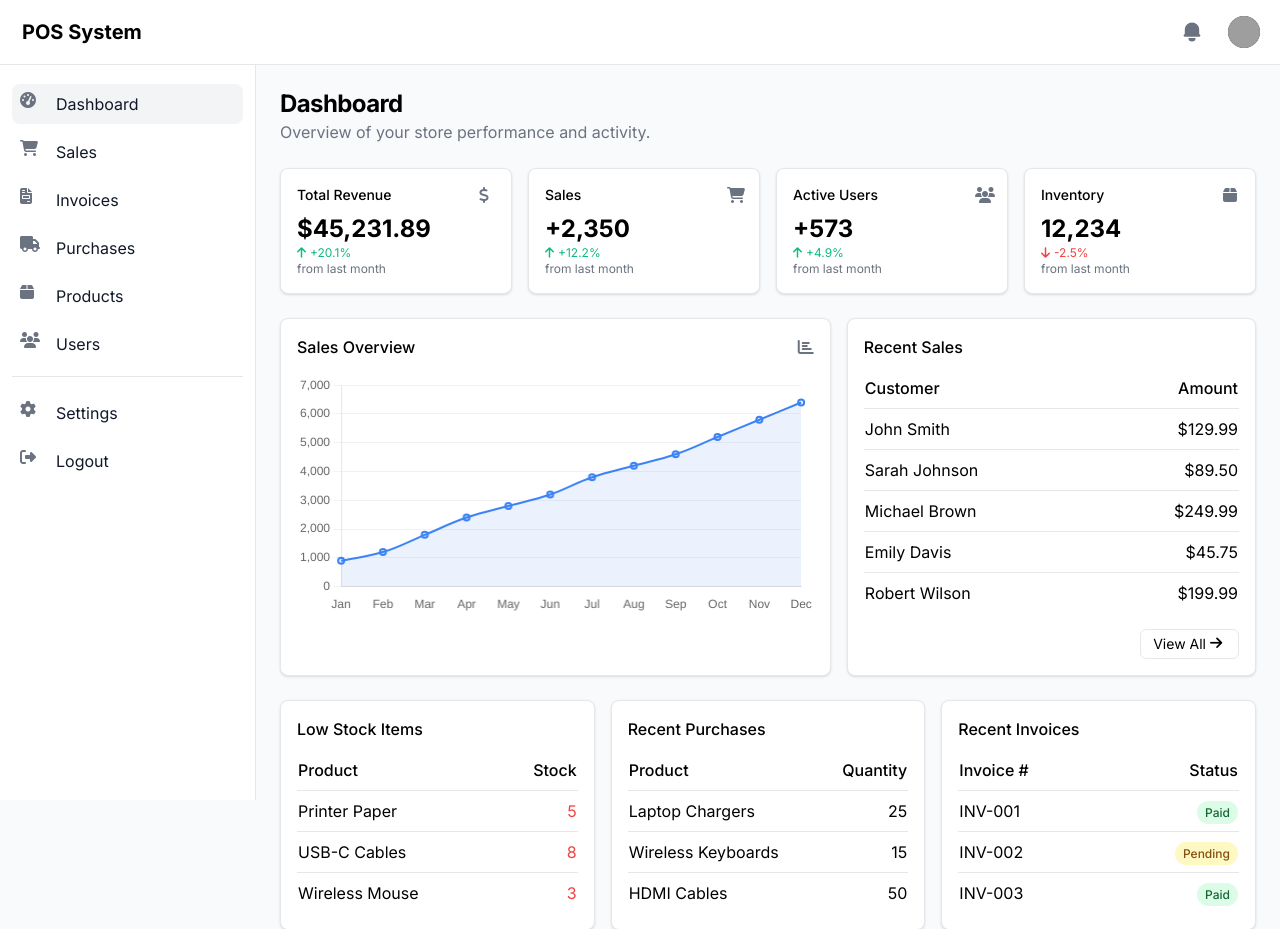
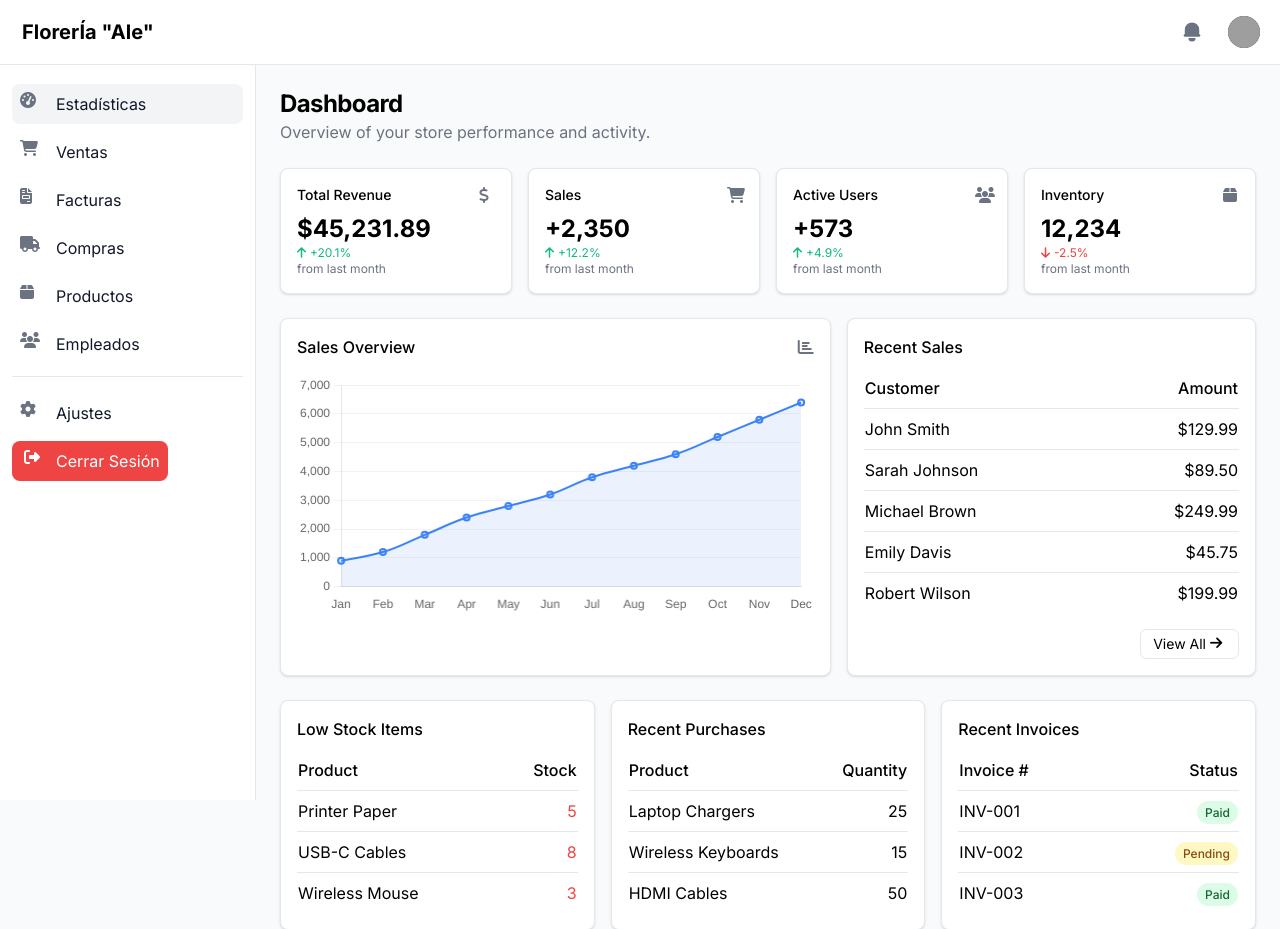
Before and after one commit to CharlangasTangas/FloreriaAle_Proyecto, a PHP site: page /index.php in a window 1280 px wide. Shown: the top 929 px of the page. Run offline with PHP 8.4, Linux system fonts and the light colour scheme; grey boxes are pictures that could not be loaded.

Commit message:
Comentar y traducir código

```diff
--- a/includes/navbar.php
+++ b/includes/navbar.php
@@ -11,7 +11,7 @@
                     </svg>
                 </button>
                 <a href="index.php" class="text-xl font-bold flex items-center lg:ml-2.5">
-                    <span class="self-center whitespace-nowrap">POS System</span>
+                    <span class="self-center whitespace-nowrap">FlorerÍa "Ale"</span>
                 </a>
             </div>
             <div class="flex items-center">
--- a/includes/sidebar.php
+++ b/includes/sidebar.php
@@ -5,58 +5,70 @@
             <div class="flex-1 px-3 space-y-1 bg-white divide-y divide-gray-200">
                 <ul class="pb-2 space-y-2">
 
-                    <!-- D A S H B O A R D -->
+                    <!-- E S T A D Í S T I C A S -->
                     <li>
                         <a href="?page=dashboard" class="flex items-center p-2 text-base text-gray-900 rounded-lg hover:bg-gray-100 group <?php echo (!isset($_GET['page']) || $_GET['page'] === 'dashboard') ? 'bg-gray-100' : ''; ?>">
                             <i class="fas fa-tachometer-alt w-6 h-6 text-gray-500 transition duration-75 group-hover:text-gray-900"></i>
-                            <span class="ml-3">Dashboard</span>
+                            <span class="ml-3">Estadísticas</span>
                         </a>
                     </li>
 
-                    <!-- S A L E S -->
+                    <!-- V E N T A S -->
                     <li>
                         <a href="?page=sales" class="flex items-center p-2 text-base text-gray-900 rounded-lg hover:bg-gray-100 group <?php echo (isset($_GET['page']) && $_GET['page'] === 'sales') ? 'bg-gray-100' : ''; ?>">
                             <i class="fas fa-shopping-cart w-6 h-6 text-gray-500 transition duration-75 group-hover:text-gray-900"></i>
-                            <span class="ml-3">Sales</span>
+                            <span class="ml-3">Ventas</span>
                         </a>
                     </li>
+
+                    <!-- F A C T U R A S -->
                     <li>
                         <a href="?page=invoices" class="flex items-center p-2 text-base text-gray-900 rounded-lg hover:bg-gray-100 group <?php echo (isset($_GET['page']) && $_GET['page'] === 'invoices') ? 'bg-gray-100' : ''; ?>">
                             <i class="fas fa-file-invoice w-6 h-6 text-gray-500 transition duration-75 group-hover:text-gray-900"></i>
-                            <span class="ml-3">Invoices</span>
+                            <span class="ml-3">Facturas</span>
                         </a>
                     </li>
+
+                    <!-- C O M P R A S -->
                     <li>
                         <a href="?page=purchases" class="flex items-center p-2 text-base text-gray-900 rounded-lg hover:bg-gray-100 group <?php echo (isset($_GET['page']) && $_GET['page'] === 'purchases') ? 'bg-gray-100' : ''; ?>">
                             <i class="fas fa-truck w-6 h-6 text-gray-500 transition duration-75 group-hover:text-gray-900"></i>
-                            <span class="ml-3">Purchases</span>
+                            <span class="ml-3">Compras</span>
                         </a>
                     </li>
+
+                    <!-- P R O D U C T O S -->
                     <li>
                         <a href="?page=products" class="flex items-center p-2 text-base text-gray-900 rounded-lg hover:bg-gray-100 group <?php echo (isset($_GET['page']) && $_GET['page'] === 'products') ? 'bg-gray-100' : ''; ?>">
                             <i class="fas fa-box w-6 h-6 text-gray-500 transition duration-75 group-hover:text-gray-900"></i>
-                            <span class="ml-3">Products</span>
+                            <span class="ml-3">Productos</span>
                         </a>
                     </li>
+
+                    <!-- E M P L E A D O S -->
                     <li>
                         <a href="?page=users" class="flex items-center p-2 text-base text-gray-900 rounded-lg hover:bg-gray-100 group <?php echo (isset($_GET['page']) && $_GET['page'] === 'users') ? 'bg-gray-100' : ''; ?>">
                             <i class="fas fa-users w-6 h-6 text-gray-500 transition duration-75 group-hover:text-gray-900"></i>
-                            <span class="ml-3">Users</span>
+                            <span class="ml-3">Empleados</span>
                         </a>
                     </li>
                 </ul>
                 <ul class="pt-4 mt-4 space-y-2">
+
+                    <!-- A J U S T E S -->
                     <li>
                         <a href="?page=test" class="flex items-center p-2 text-base text-gray-900 rounded-lg hover:bg-gray-100 group">
                             <i class="fas fa-cog w-6 h-6 text-gray-500 transition duration-75 group-hover:text-gray-900"></i>
-                            <span class="ml-3">Settings</span>
+                            <span class="ml-3">Ajustes</span>
                         </a>
                     </li>
+
+                    <!-- C E R R A R  S E S I Ó N -->
                     <li>
-                        <a href="#" class="flex items-center p-2 text-base text-gray-900 rounded-lg hover:bg-gray-100 group">
-                            <i class="fas fa-sign-out-alt w-6 h-6 text-gray-500 transition duration-75 group-hover:text-gray-900"></i>
-                            <span class="ml-3">Logout</span>
-                        </a>
+                        <button type="button" class="flex items-center p-2 text-base bg-red-500 text-white rounded-lg hover:bg-red-800 group" onclick="document.getElementById('close-session-modal').classList.remove('hidden')">
+                            <i class="fas fa-sign-out-alt w-6 h-6 text-white transition duration-75 group-hover:text-white"></i>
+                            <span class="ml-3">Cerrar Sesión</span>
+                        </button>
                     </li>
                 </ul>
             </div>
@@ -66,3 +78,29 @@
 
 <!-- Backdrop -->
 <div id="sidebarBackdrop" class="fixed inset-0 z-10 hidden bg-gray-900 bg-opacity-50 transition-opacity duration-300 ease-in-out opacity-0"></div>
+
+<!-- Cerrar Sesión Modal -->
+<div id="close-session-modal" class="fixed inset-0 z-50 flex items-center justify-center bg-black bg-opacity-50 hidden">
+    <div class="w-full max-w-md rounded-lg bg-white p-6">
+        <div class="mb-4 flex items-center justify-between">
+            <h3 class="text-lg font-medium">Cerrar Sesión</h3>
+            <button type="button" class="text-gray-500 hover:text-gray-700" onclick="document.getElementById('close-session-modal').classList.add('hidden')">
+                <i class="fas fa-times"></i>
+            </button>
+        </div>
+        <form method="POST">
+            <input type="hidden" name="action" value="add_product">
+            <div class="mb-4">
+                <label for="name" class="mb-1 block text-sm font-medium">Estás a punto de cerrar sesión, ¿estás seguro?</label>
+            </div>
+            <div class="flex justify-end gap-2">
+                <button type="button" class="rounded-md border border-gray-300 px-4 py-2 hover:bg-gray-50" onclick="document.getElementById('close-session-modal').classList.add('hidden')">
+                    Cancelar
+                </button>
+                <button type="submit" class="rounded-md bg-red-500 px-4 py-2 text-white hover:bg-red-800">
+                    Cerrar Sesión
+                </button>
+            </div>
+        </form>
+    </div>
+</div>
--- a/index.php
+++ b/index.php
@@ -33,4 +33,6 @@ $module_path = 'modules/' . $page . '.php';
     </div>
 </div>
 
-<?php include 'includes/footer.php'; ?>
+<?php
+    //include 'includes/footer.php';
+?>
```
Also changed, not shown: modules/products.php (+11 -5 lines).
